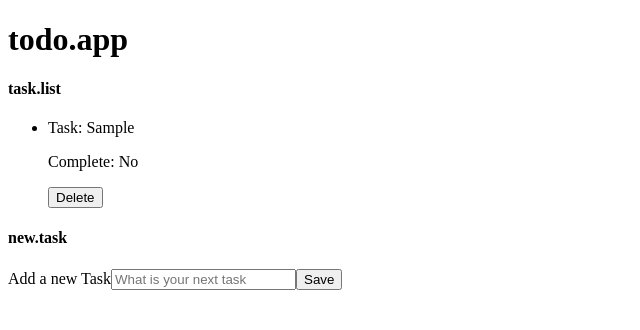
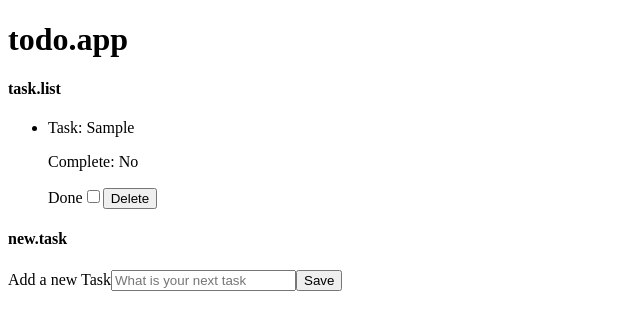
Before and after one commit to vieira-a/todo-react-ts, a React (Vite) app: page / in a window 1280 px wide. Both pictures are taken after typing "Sample" into the empty fields and a click on the input "Save". Shown: the top 330 px of the page, without its empty margins (0-640 px from the left). Built offline with nearby package versions, Linux system fonts and the light colour scheme.

Commit message:
feat: update task completed flag

```diff
--- a/src/components/Task/Task.tsx
+++ b/src/components/Task/Task.tsx
@@ -1,4 +1,4 @@
-import { useState, FormEvent, MouseEvent } from "react";
+import { useState, FormEvent, MouseEvent, ChangeEvent } from "react";
 import { v4 as uuid } from "uuid";
 
 interface ITask {
@@ -20,8 +20,6 @@ export default function Task() {
 
     let description = target.description.value;
 
-    console.log(description);
-
     setTaskList([
       ...taskList,
       {
@@ -39,6 +37,18 @@ export default function Task() {
     setTaskList(taskList.filter((task: ITask) => task.id != taskId));
   };
 
+  const handleCompleted = (event: ChangeEvent<HTMLInputElement>) => {
+    const taskId = event.target.id;
+    taskList.map((task: ITask) => {
+      if (task.id === taskId && task.completed === false) {
+        task.completed = true;
+      } else if (task.id === taskId && task.completed === true) {
+        task.completed = false;
+      }
+    });
+    setTaskList([...taskList]);
+  };
+
   return (
     <>
       <h4>task.list</h4>
@@ -51,6 +61,14 @@ export default function Task() {
             ) : (
               <p>Complete: Yes</p>
             )}
+            <label htmlFor={task.id}>Done</label>
+            <input
+              type="checkbox"
+              name="completed"
+              id={task.id}
+              onChange={handleCompleted}
+              value={"completed"}
+            />
             <button id={task.id} onClick={handleDelete}>
               Delete
             </button>
```
